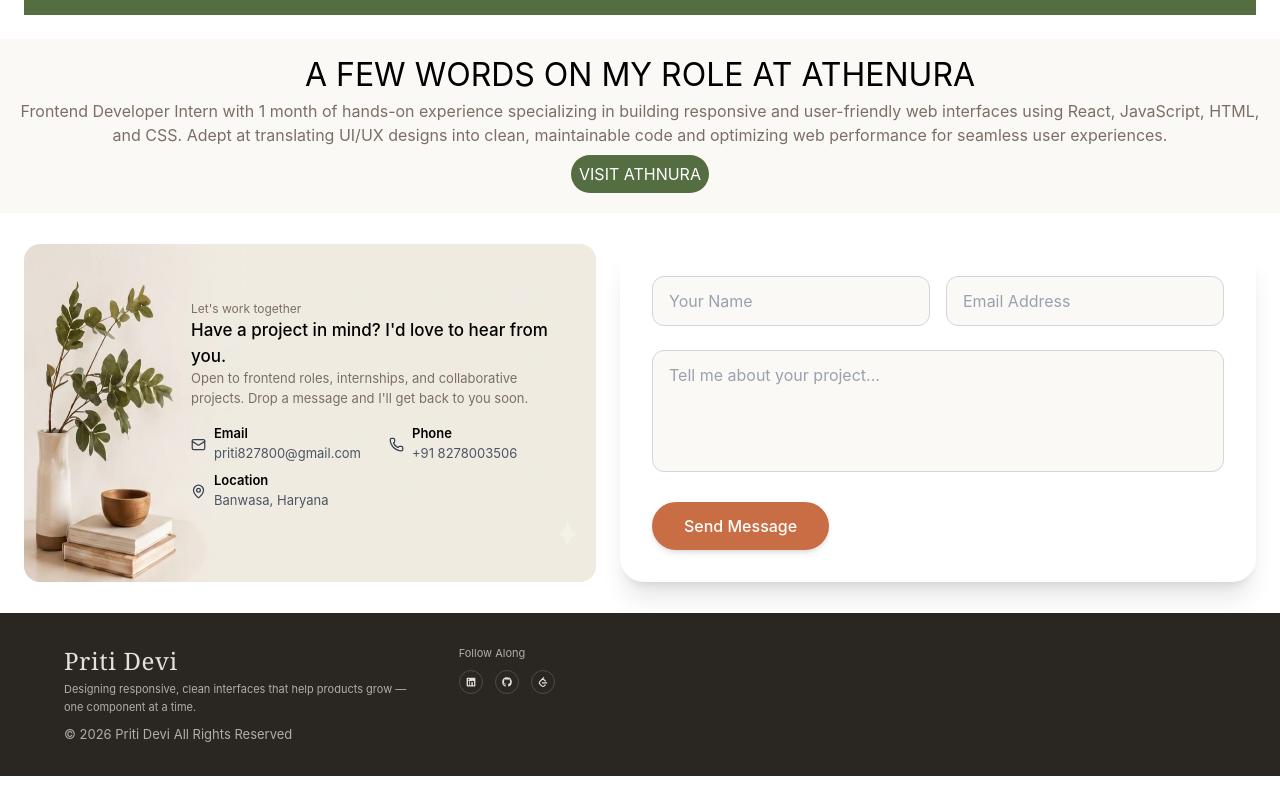
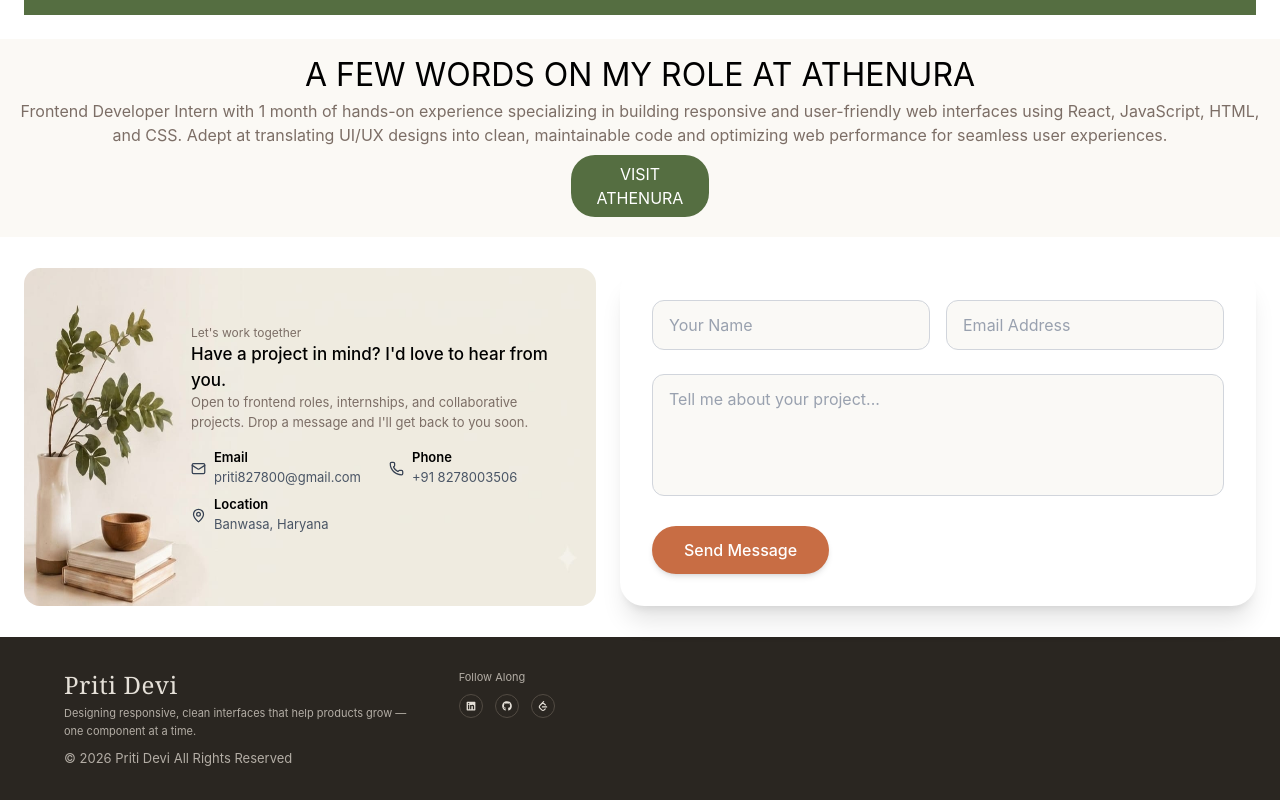
Before and after one commit to pritidevi/Personal_Portfolio_17xyz, a React (Vite) app: page / in a window 1280 px wide. Shown: the part 2068-2868 px from the top of the page. Before the commit the page ends 2844 px from the top, so only its background shows below. Built offline with nearby package versions, Linux system fonts and the light colour scheme.

Commit message:
final fixes

```diff
--- a/src/Components/Athnura/Athnura.jsx
+++ b/src/Components/Athnura/Athnura.jsx
@@ -9,8 +9,10 @@ export default function Athnura() {
            Frontend Developer Intern with 1 month of hands-on experience specializing in building responsive and user-friendly web interfaces using React, JavaScript, HTML, and CSS. Adept at translating UI/UX designs into clean, maintainable code and optimizing web performance for seamless user experiences.
         </p>
         <button className='bg-[#556e41] flex justify-center w-[138px] h-auto p-[7px] my-2 items-center  m-auto rounded-3xl text-white hover:bg-[#435037] cursor-pointer'onClick={()=>window.open('https://www.athenura.in')}>
-VISIT ATHNURA
+VISIT ATHENURA
         </button>
+
+
       </div>
     </>
   )
```
